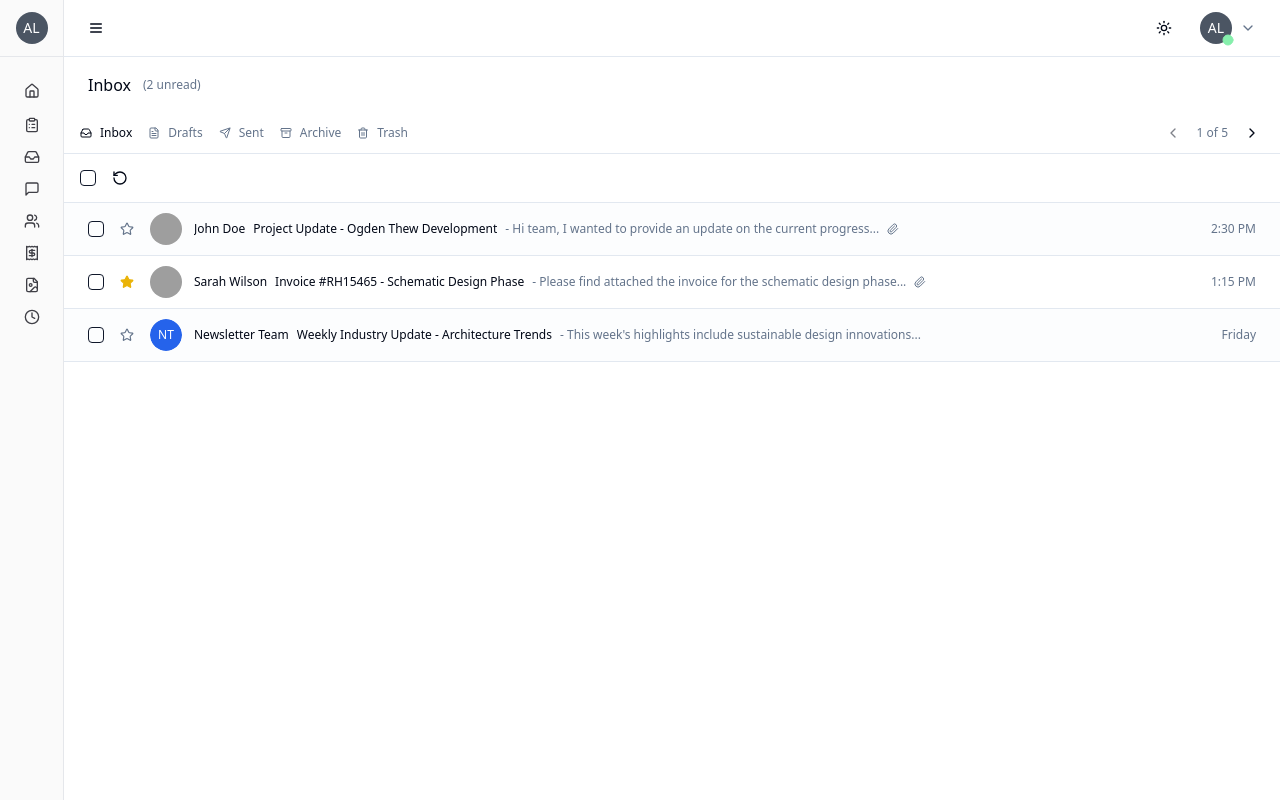
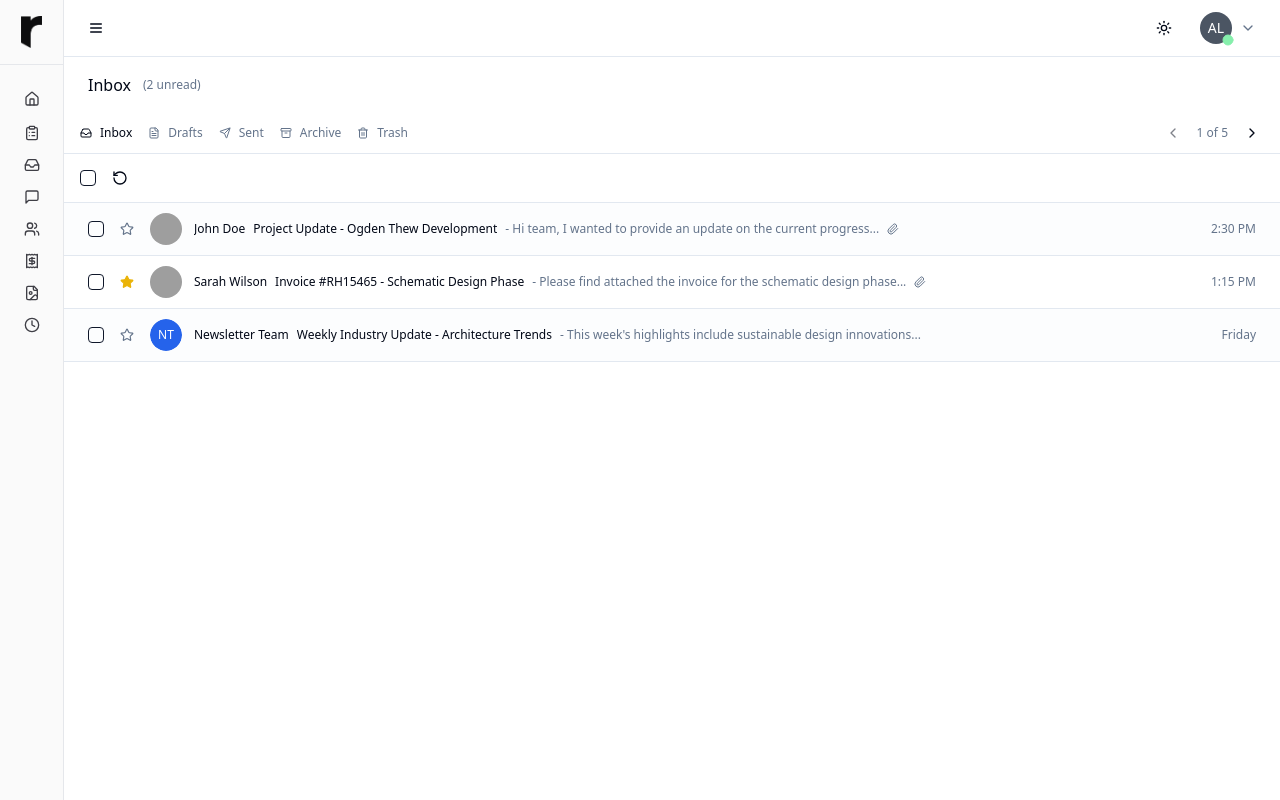
Before and after one commit to mandolon/workspace-dashboard, a React (Vite) app: page /inbox in a window 1280 px wide. Both pictures are taken after a click on the button 291 px from the left and 28 px from the top of the page. Built offline with nearby package versions, Linux system fonts and the light colour scheme; grey boxes are pictures that could not be loaded.

Commit message:
feat: Show logo in collapsed sidebar
Show the logo in the sidebar header when collapsed, adjusting scale and proportions.

```diff
--- a/src/components/sidebar/SidebarHeader.tsx
+++ b/src/components/sidebar/SidebarHeader.tsx
@@ -7,8 +7,8 @@ import {
   DropdownMenuTrigger,
 } from '@/components/ui/dropdown-menu';
 import UserDropdownMenu from './UserDropdownMenu';
-import UserAvatar from './UserAvatar';
-// Removed: import { ThemeToggle } from '@/components/ThemeToggle';
+
+// Removed: import UserAvatar from './UserAvatar';
 
 interface SidebarHeaderProps {
   isCollapsed: boolean;
@@ -22,11 +22,21 @@ const SidebarHeader = ({ isCollapsed }: SidebarHeaderProps) => {
 
   if (isCollapsed) {
     return (
-      <div className="px-4 py-3 border-b border-sidebar-border flex flex-col items-center gap-2">
+      <div className="px-2 py-3 border-b border-sidebar-border flex flex-col items-center gap-2">
         <DropdownMenu>
-          <DropdownMenuTrigger className="flex items-center hover:bg-accent rounded-md transition-colors">
-            {/* Avatar shown in collapsed mode, status DOT hidden */}
-            <UserAvatar user={currentUser} size="sm" showStatus={false} />
+          <DropdownMenuTrigger className="flex flex-col items-center justify-center w-10 h-10 rounded-md hover:bg-accent transition-colors p-0 focus:outline-none">
+            {/* Use logo image as icon when collapsed */}
+            <img
+              src="/lovable-uploads/055f1e94-8aee-498f-b5c8-39455c83efc2.png"
+              alt="Sidebar Logo"
+              className="block"
+              style={{
+                maxHeight: 32,
+                maxWidth: 32,
+                objectFit: 'contain',
+                display: 'block',
+              }}
+            />
           </DropdownMenuTrigger>
           <UserDropdownMenu
             user={currentUser}
@@ -34,7 +44,6 @@ const SidebarHeader = ({ isCollapsed }: SidebarHeaderProps) => {
             onToggleNotifications={toggleNotifications}
           />
         </DropdownMenu>
-        {/* Removed ThemeToggle from here */}
       </div>
     );
   }
@@ -44,15 +53,12 @@ const SidebarHeader = ({ isCollapsed }: SidebarHeaderProps) => {
       <DropdownMenu>
         <DropdownMenuTrigger className="flex items-center gap-2 hover:bg-accent px-2 py-1 rounded-md transition-colors w-full">
           <div className="flex items-center gap-2 flex-grow">
-            {/* Avatar hidden in expanded mode */}
-            {/* <UserAvatar user={currentUser} size="sm" /> */}
             <div className="text-left">
               <div className="text-sm font-medium">{currentUser.name}</div>
               <div className="text-xs text-muted-foreground">{currentUser.company}</div>
             </div>
             <ChevronDown className="w-4 h-4 text-muted-foreground ml-auto" />
           </div>
-          {/* Removed ThemeToggle from here */}
         </DropdownMenuTrigger>
         <UserDropdownMenu
           user={currentUser}
```
Also changed, not shown: public/lovable-uploads/055f1e94-8aee-498f-b5c8-39455c83efc2.png (added).
